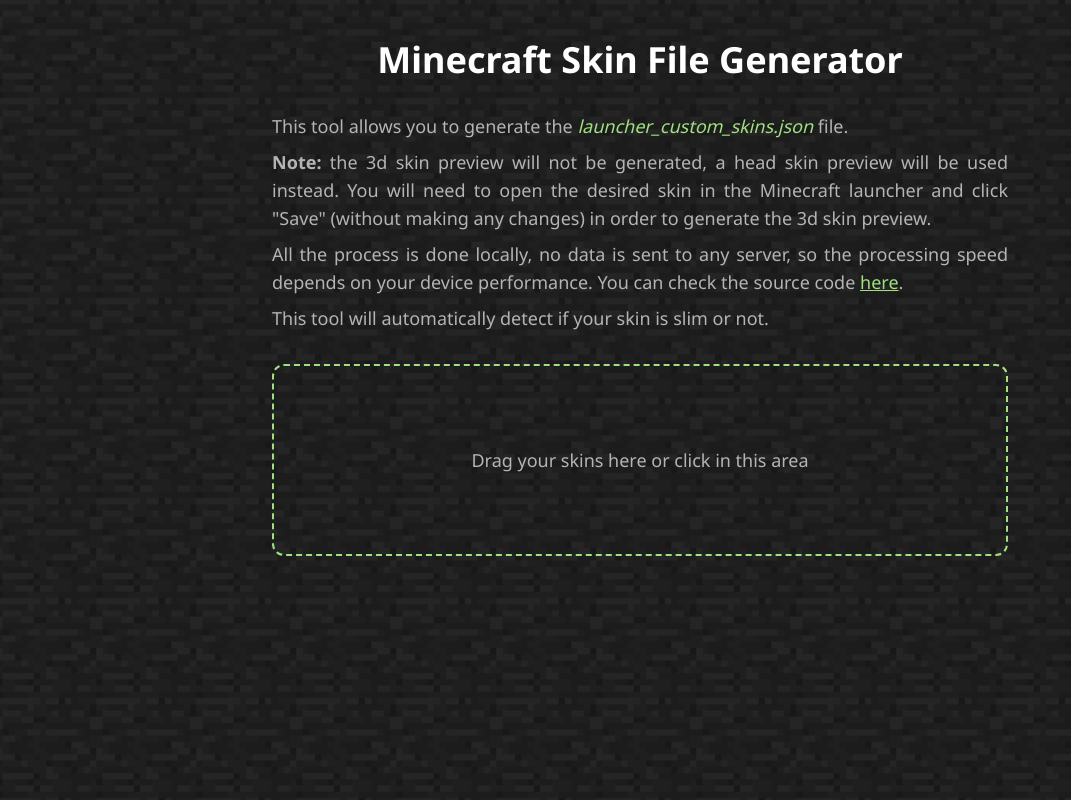
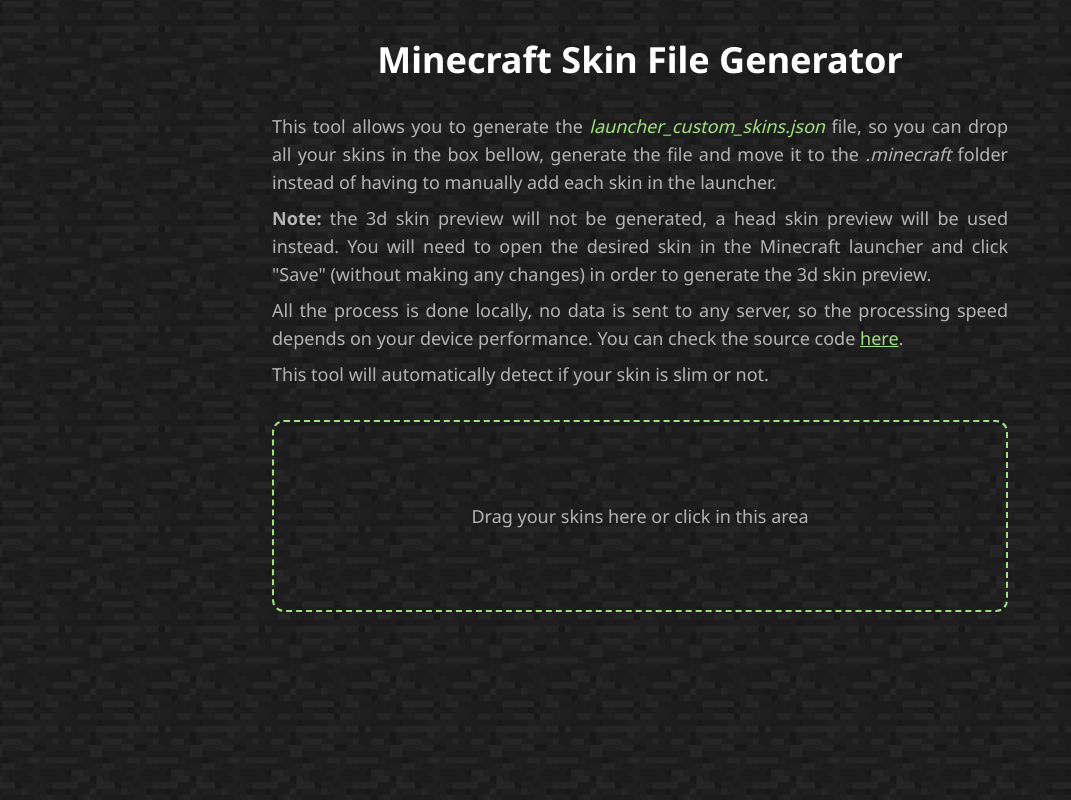
Before and after one commit to gukodev/mcsfg, a React (Vite) app: page / in a window 1280 px wide. Shown: the whole page, without its empty margins (0-1071 px from the left). Built offline with nearby package versions, Linux system fonts and the light colour scheme.

Commit message:
Add more text

```diff
--- a/src/App.tsx
+++ b/src/App.tsx
@@ -37,7 +37,10 @@
                     <i className="text-green-vanilla-300">
                         launcher_custom_skins.json
                     </i>{' '}
-                    file.
+                    file, so you can drop all your skins in the box bellow,
+                    generate the file and move it to the <i>.minecraft</i>{' '}
+                    folder instead of having to manually add each skin in the
+                    launcher.
                 </p>
                 <p>
                     <b>Note:</b> the 3d skin preview will not be generated, a
```
